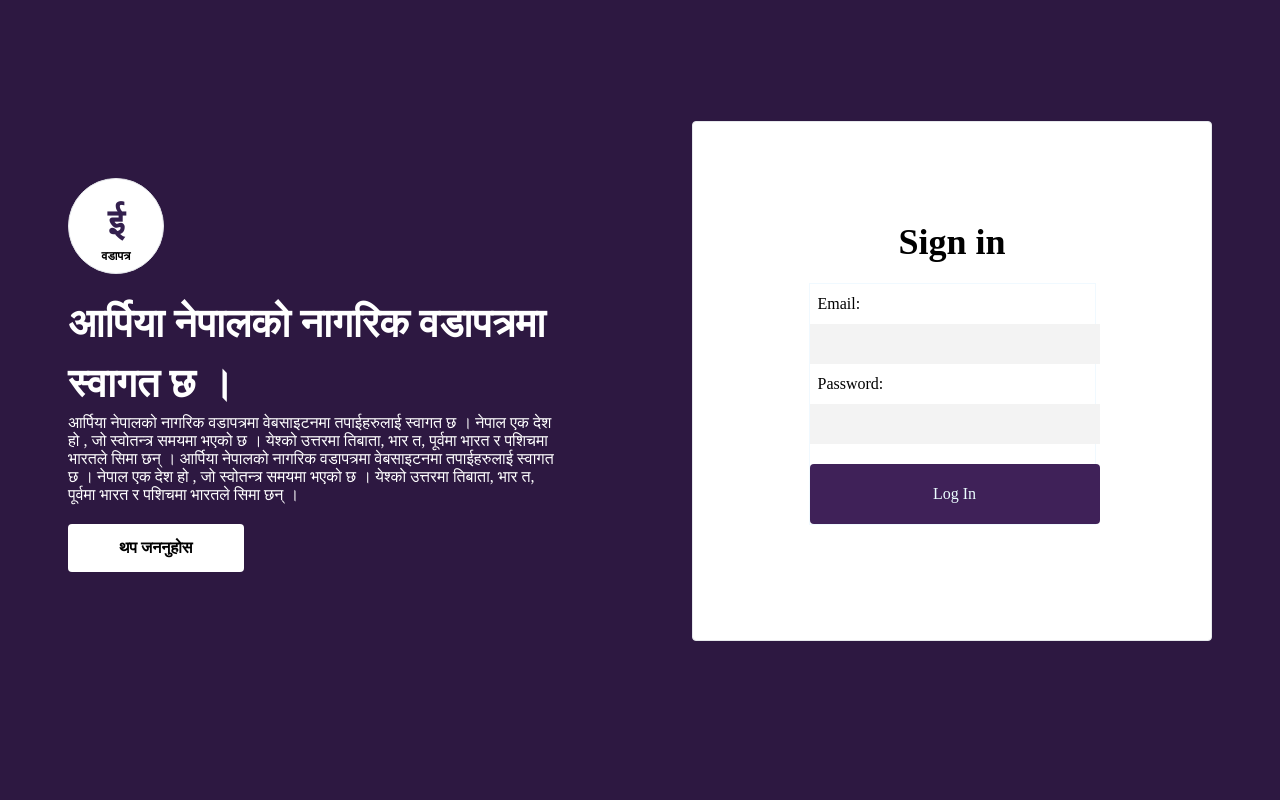
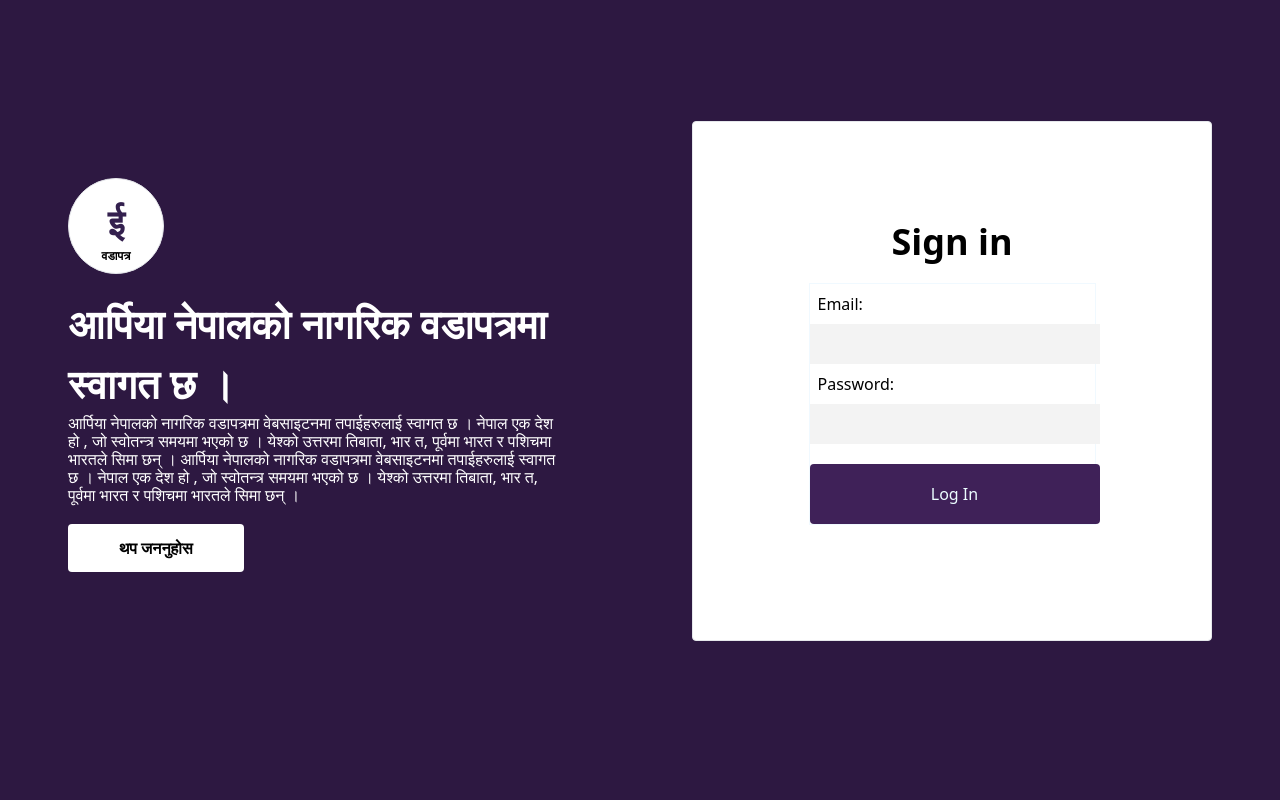
Before and after one commit to diwashamatya/react-responsive-figma, a React (Create React App) app: page / in a window 1280 px wide. Shown: the top 800 px of the page. Built offline with nearby package versions, Linux system fonts and the light colour scheme.

Commit message:
Update index.css

```diff
--- a/src/index.css
+++ b/src/index.css
@@ -1,9 +1,3 @@
 @tailwind base;
 @tailwind components;
 @tailwind utilities;
-
-*{
-    font-family: 'Aakriti';
-
-
-}
```
